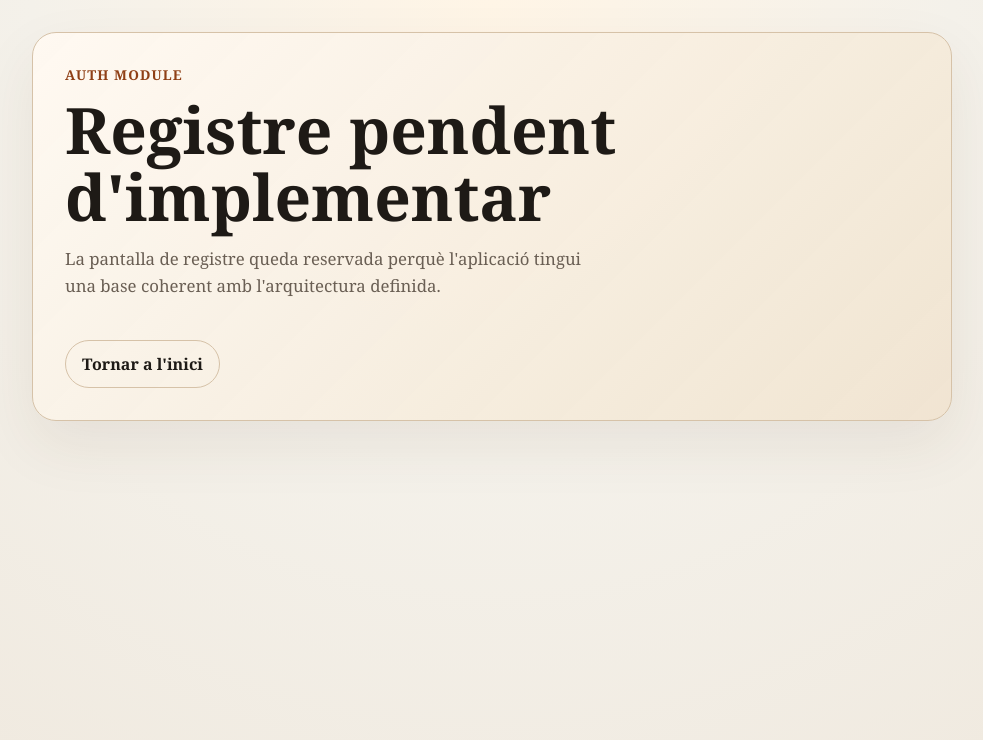
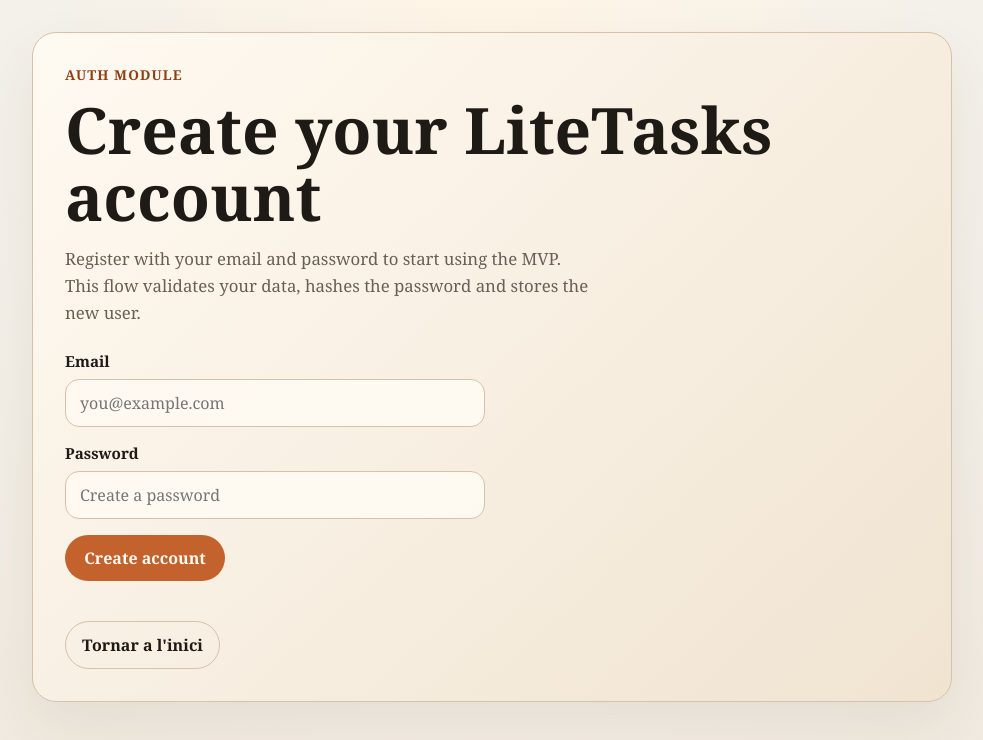
Before and after one commit to ingenierodeatascos-cyber/liteltasks, a Next.js app: page /register in a window 1280 px wide. Shown: the top 740 px of the page, without its empty margins (148-1131 px from the left). Built offline with nearby package versions, Linux system fonts and the light colour scheme.

Commit message:
Task 6 finalitzada

```diff
--- a/app/globals.css
+++ b/app/globals.css
@@ -126,3 +126,73 @@
   display: grid;
   gap: 16px;
 }
+
+.authForm {
+  display: grid;
+  gap: 16px;
+  max-width: 420px;
+  margin-top: 8px;
+}
+
+.fieldGroup {
+  display: grid;
+  gap: 8px;
+}
+
+.fieldLabel {
+  font-size: 0.95rem;
+  font-weight: 700;
+}
+
+.fieldInput {
+  width: 100%;
+  padding: 12px 14px;
+  border: 1px solid var(--border);
+  border-radius: 14px;
+  background: rgba(255, 250, 242, 0.92);
+  color: var(--text);
+  font: inherit;
+}
+
+.fieldInput:focus {
+  outline: 2px solid rgba(196, 98, 45, 0.24);
+  outline-offset: 2px;
+  border-color: var(--accent);
+}
+
+.fieldError,
+.formError,
+.formSuccess {
+  margin: 0;
+  font-size: 0.95rem;
+}
+
+.fieldError,
+.formError {
+  color: #9f2d1c;
+}
+
+.formSuccess {
+  color: #245c35;
+}
+
+.submitButton {
+  display: inline-flex;
+  align-items: center;
+  justify-content: center;
+  width: fit-content;
+  min-width: 160px;
+  padding: 12px 18px;
+  border: 0;
+  border-radius: 999px;
+  background: var(--accent);
+  color: #fffaf2;
+  font: inherit;
+  font-weight: 700;
+  cursor: pointer;
+}
+
+.submitButton:disabled {
+  opacity: 0.7;
+  cursor: wait;
+}
--- a/app/register/page.tsx
+++ b/app/register/page.tsx
@@ -1,11 +1,15 @@
+import { registerAction } from "@/features/auth/register-action";
+import { RegisterForm } from "@/features/auth/ui/register-form";
 import { PlaceholderPage } from "@/lib/ui/placeholder-page";
 
 export default function RegisterPage() {
   return (
     <PlaceholderPage
       eyebrow="Auth module"
-      title="Registre pendent d'implementar"
-      description="La pantalla de registre queda reservada perquè l'aplicació tingui una base coherent amb l'arquitectura definida."
-    />
+      title="Create your LiteTasks account"
+      description="Register with your email and password to start using the MVP. This flow validates your data, hashes the password and stores the new user."
+    >
+      <RegisterForm action={registerAction} />
+    </PlaceholderPage>
   );
 }
--- a/package.json
+++ b/package.json
@@ -12,6 +12,7 @@
   },
   "dependencies": {
     "@prisma/client": "^6.16.2",
+    "bcryptjs": "^3.0.3",
     "next": "^15.0.0",
     "react": "^19.0.0",
     "react-dom": "^19.0.0"
--- /dev/null
+++ b/src/db/prisma.ts
@@ -0,0 +1,15 @@
+import { PrismaClient } from "@prisma/client";
+
+const globalForPrisma = globalThis as typeof globalThis & {
+  prisma?: PrismaClient;
+};
+
+export const prisma =
+  globalForPrisma.prisma ??
+  new PrismaClient({
+    log: process.env.NODE_ENV === "development" ? ["error", "warn"] : ["error"],
+  });
+
+if (process.env.NODE_ENV !== "production") {
+  globalForPrisma.prisma = prisma;
+}
--- /dev/null
+++ b/src/features/auth/password.ts
@@ -0,0 +1,11 @@
+import { compare, hash } from "bcryptjs";
+
+const PASSWORD_SALT_ROUNDS = 10;
+
+export async function hashPassword(password: string) {
+  return hash(password, PASSWORD_SALT_ROUNDS);
+}
+
+export async function verifyPassword(password: string, passwordHash: string) {
+  return compare(password, passwordHash);
+}
--- /dev/null
+++ b/src/features/auth/register-action.ts
@@ -0,0 +1,55 @@
+"use server";
+
+import { registerUser } from "@/features/auth/register-user";
+import {
+  validateRegisterInput,
+  type RegisterValidationErrors,
+} from "@/validations/register";
+
+export type RegisterActionState = {
+  success: boolean;
+  fieldErrors?: RegisterValidationErrors;
+  formError?: string;
+};
+
+export async function registerAction(
+  _previousState: RegisterActionState,
+  formData: FormData,
+): Promise<RegisterActionState> {
+  const email = formData.get("email");
+  const password = formData.get("password");
+
+  const validation = validateRegisterInput({
+    email: typeof email === "string" ? email : undefined,
+    password: typeof password === "string" ? password : undefined,
+  });
+
+  if (!validation.success) {
+    return {
+      success: false,
+      fieldErrors: validation.errors,
+    };
+  }
+
+  const result = await registerUser(validation.data);
+
+  if (!result.success && result.reason === "EMAIL_EXISTS") {
+    return {
+      success: false,
+      fieldErrors: {
+        email: "This email is already registered.",
+      },
+    };
+  }
+
+  if (!result.success) {
+    return {
+      success: false,
+      formError: "We could not create your account. Please try again.",
+    };
+  }
+
+  return {
+    success: true,
+  };
+}
--- /dev/null
+++ b/src/features/auth/register-user.ts
@@ -0,0 +1,69 @@
+import type { RegisterInput } from "../../validations/register";
+
+type CreateUserData = {
+  email: string;
+  passwordHash: string;
+};
+
+type RegisterUserDependencies = {
+  findUserByEmail: (email: string) => Promise<{ id: number } | null>;
+  createUser: (data: CreateUserData) => Promise<{ id: number; email: string }>;
+  hashPassword: (password: string) => Promise<string>;
+};
+
+export type RegisterUserResult =
+  | { success: true }
+  | { success: false; reason: "EMAIL_EXISTS" | "UNKNOWN_ERROR" };
+
+async function getDefaultDependencies(): Promise<RegisterUserDependencies> {
+  const [{ prisma }, { hashPassword }] = await Promise.all([
+    import("../../db/prisma"),
+    import("./password"),
+  ]);
+
+  return {
+    findUserByEmail: (email) =>
+      prisma.user.findUnique({
+        where: { email },
+        select: { id: true },
+      }),
+    createUser: (data) =>
+      prisma.user.create({
+        data,
+        select: { id: true, email: true },
+      }),
+    hashPassword,
+  };
+}
+
+export async function registerUser(
+  input: RegisterInput,
+  dependencies?: RegisterUserDependencies,
+): Promise<RegisterUserResult> {
+  const resolvedDependencies = dependencies ?? (await getDefaultDependencies());
+
+  const existingUser = await resolvedDependencies.findUserByEmail(input.email);
+
+  if (existingUser) {
+    return {
+      success: false,
+      reason: "EMAIL_EXISTS",
+    };
+  }
+
+  try {
+    const passwordHash = await resolvedDependencies.hashPassword(input.password);
+
+    await resolvedDependencies.createUser({
+      email: input.email,
+      passwordHash,
+    });
+
+    return { success: true };
+  } catch {
+    return {
+      success: false,
+      reason: "UNKNOWN_ERROR",
+    };
+  }
+}
--- /dev/null
+++ b/src/features/auth/ui/register-form.tsx
@@ -0,0 +1,91 @@
+"use client";
+
+import { useActionState } from "react";
+import { useFormStatus } from "react-dom";
+
+import {
+  type RegisterActionState,
+} from "@/features/auth/register-action";
+
+type RegisterFormProps = {
+  action: (
+    state: RegisterActionState,
+    formData: FormData,
+  ) => Promise<RegisterActionState>;
+};
+
+export function RegisterForm({ action }: RegisterFormProps) {
+  const initialRegisterActionState: RegisterActionState = {
+    success: false,
+  };
+
+  const [state, formAction] = useActionState(action, initialRegisterActionState);
+
+  return (
+    <form action={formAction} className="authForm">
+      <div className="fieldGroup">
+        <label className="fieldLabel" htmlFor="email">
+          Email
+        </label>
+        <input
+          className="fieldInput"
+          id="email"
+          name="email"
+          type="email"
+          autoComplete="email"
+          placeholder="you@example.com"
+          aria-invalid={Boolean(state.fieldErrors?.email)}
+          aria-describedby={state.fieldErrors?.email ? "email-error" : undefined}
+          required
+        />
+        {state.fieldErrors?.email ? (
+          <p className="fieldError" id="email-error">
+            {state.fieldErrors.email}
+          </p>
+        ) : null}
+      </div>
+
+      <div className="fieldGroup">
+        <label className="fieldLabel" htmlFor="password">
+          Password
+        </label>
+        <input
+          className="fieldInput"
+          id="password"
+          name="password"
+          type="password"
+          autoComplete="new-password"
+          placeholder="Create a password"
+          aria-invalid={Boolean(state.fieldErrors?.password)}
+          aria-describedby={state.fieldErrors?.password ? "password-error" : undefined}
+          required
+        />
+        {state.fieldErrors?.password ? (
+          <p className="fieldError" id="password-error">
+            {state.fieldErrors.password}
+          </p>
+        ) : null}
+      </div>
+
+      {state.formError ? <p className="formError">{state.formError}</p> : null}
+      {state.success ? (
+        <p className="formSuccess">
+          Account created successfully. You can continue with login in the next
+          task.
+        </p>
+      ) : null}
+
+      <SubmitButton />
+    </form>
+  );
+}
+
+function SubmitButton() {
+  const { pending } = useFormStatus();
+
+  return (
+    <button className="submitButton" type="submit" disabled={pending}>
+      {pending ? "Creating account..." : "Create account"}
+    </button>
+  );
+}
```
Also changed, not shown: 4 other files (tests, documents, lock files or other folders).
